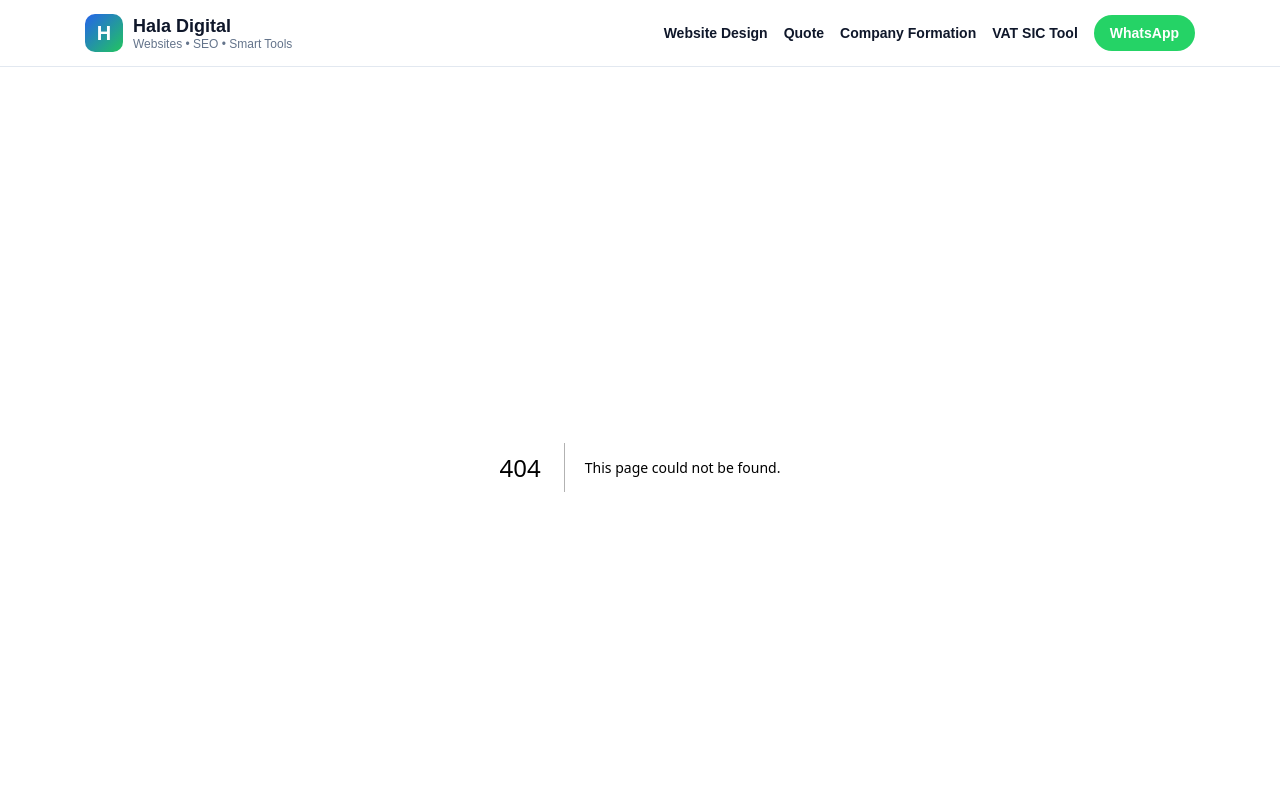
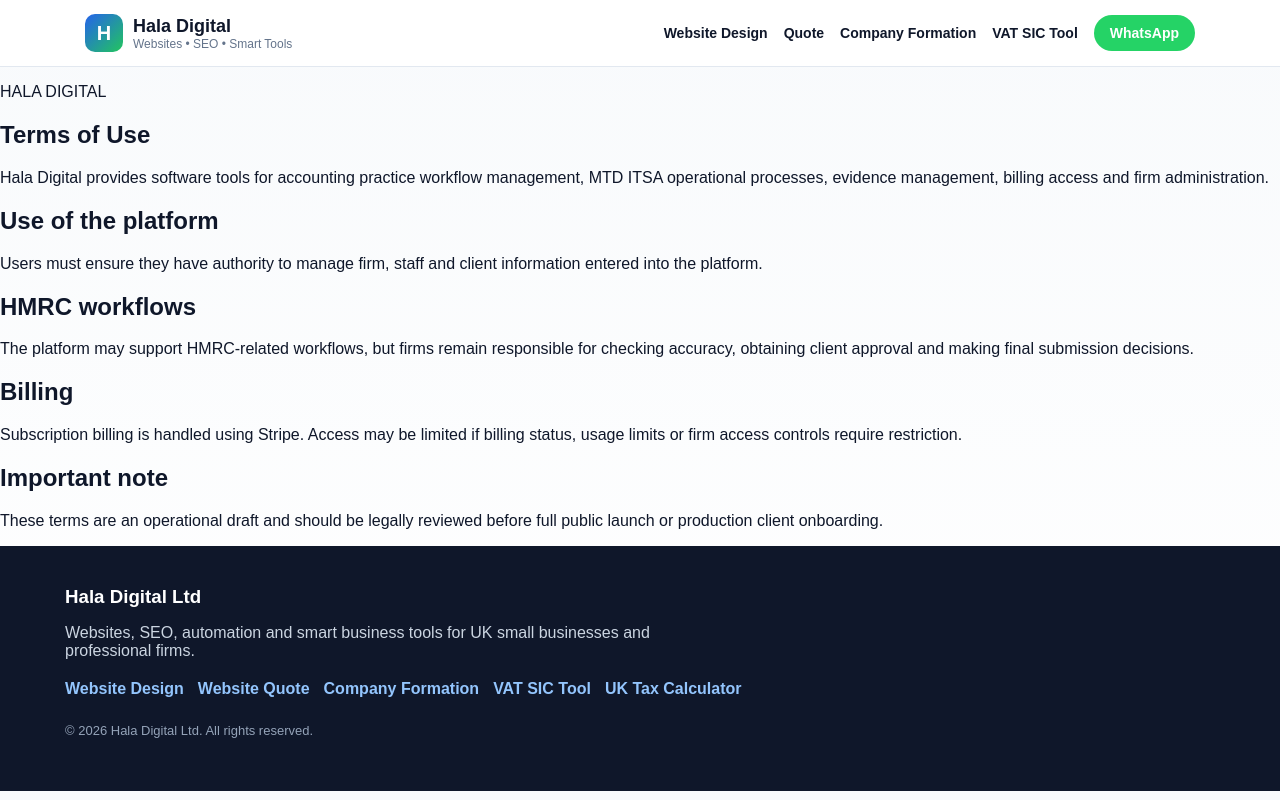
Before and after one commit to HalaDigitalLtd/uktaxcalculator-app, a Next.js app: page /terms in a window 1280 px wide. Before the commit this address had no page. Shown: the top 800 px of the page. Built offline with nearby package versions, Linux system fonts and the light colour scheme.

Commit message:
Add SaaS legal and contact pages

```diff
--- /dev/null
+++ b/app/terms/page.tsx
@@ -0,0 +1,55 @@
+export default function TermsPage() {
+  return (
+    <main className="min-h-screen bg-slate-950 px-6 py-16 text-white">
+      <section className="mx-auto max-w-4xl">
+        <p className="text-sm font-semibold tracking-[0.3em] text-cyan-300">
+          HALA DIGITAL
+        </p>
+
+        <h1 className="mt-4 text-4xl font-black">Terms of Use</h1>
+
+        <p className="mt-6 text-slate-300">
+          Hala Digital provides software tools for accounting practice workflow
+          management, MTD ITSA operational processes, evidence management,
+          billing access and firm administration.
+        </p>
+
+        <div className="mt-10 space-y-6 text-slate-300">
+          <section>
+            <h2 className="text-xl font-bold text-white">Use of the platform</h2>
+            <p className="mt-2">
+              Users must ensure they have authority to manage firm, staff and
+              client information entered into the platform.
+            </p>
+          </section>
+
+          <section>
+            <h2 className="text-xl font-bold text-white">HMRC workflows</h2>
+            <p className="mt-2">
+              The platform may support HMRC-related workflows, but firms remain
+              responsible for checking accuracy, obtaining client approval and
+              making final submission decisions.
+            </p>
+          </section>
+
+          <section>
+            <h2 className="text-xl font-bold text-white">Billing</h2>
+            <p className="mt-2">
+              Subscription billing is handled using Stripe. Access may be
+              limited if billing status, usage limits or firm access controls
+              require restriction.
+            </p>
+          </section>
+
+          <section>
+            <h2 className="text-xl font-bold text-white">Important note</h2>
+            <p className="mt-2">
+              These terms are an operational draft and should be legally reviewed
+              before full public launch or production client onboarding.
+            </p>
+          </section>
+        </div>
+      </section>
+    </main>
+  );
+}
```
Also changed, not shown: app/contact/page.tsx (added, +55 -0 lines), app/privacy/page.tsx (added, +56 -0 lines).
